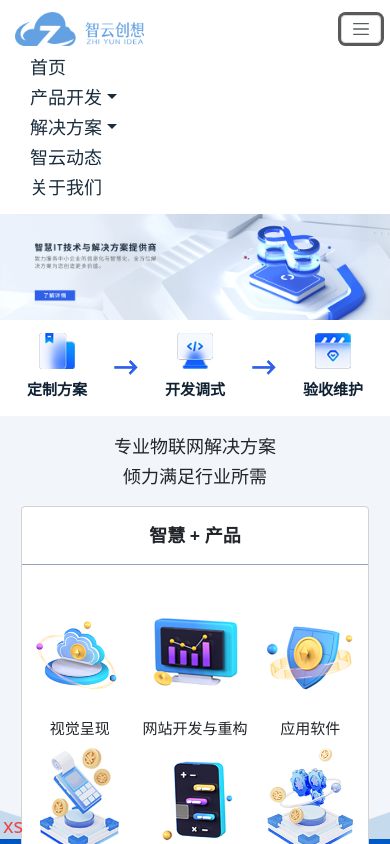
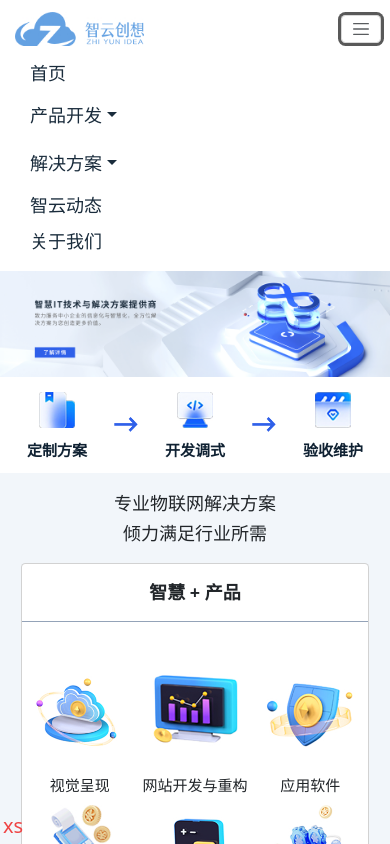
Before and after one commit to wang2333/nextWeb, a Next.js app: page / in a window 390 px wide. Both pictures are taken after a click on the button 361 px from the left and 29 px from the top of the page. Shown: the top 844 px of the page. Built offline with nearby package versions, Linux system fonts and the light colour scheme.

Commit message:
Refactor page and header components for improved layout and readability

```diff
--- a/app/page.tsx
+++ b/app/page.tsx
@@ -120,7 +120,7 @@ export default function IndexPage() {
                     />
                   </Col>
                   <Col>
-                    <Stack className="mb-2 text-center text-lg font-semibold text-nornam md:text-left">
+                    <Stack className="mb-0 text-center text-lg font-semibold text-nornam md:mb-2 md:text-left">
                       {item.title}
                     </Stack>
                     <Stack className="hidden text-gray md:inline-block">
@@ -246,7 +246,7 @@ export default function IndexPage() {
                     alt=""
                     className="inline-block w-12 md:w-20"
                   />
-                  <div className=" my-6 text-center text-xl font-semibold">
+                  <div className="mb-0 mt-6 text-center text-xl font-semibold md:mb-6">
                     {item.title}
                   </div>
                   <div className="hidden w-[50%] text-center text-lg leading-8 md:inline-block">
--- a/components/layout/Header.tsx
+++ b/components/layout/Header.tsx
@@ -52,8 +52,8 @@ function SiteHeader() {
 
           <Navbar.Toggle aria-controls="basic-navbar-nav" className="mr-3" />
 
-          <Navbar.Collapse id="basic-navbar-nav" className="pt-2 md:pt-0">
-            <Nav>
+          <Navbar.Collapse id="basic-navbar-nav" className="pt-3 md:pt-0">
+            <Nav className="flex items-start md:items-center">
               {siteConfig.mainNav.map((item) => {
                 if (item.children) {
                   return (
@@ -62,7 +62,7 @@ function SiteHeader() {
                       key={item.title}
                       id="basic-nav-dropdown"
                       className={cn([
-                        "mx-10 text-xl hover:text-primary",
+                        "mx-10 py-3 text-xl hover:text-primary md:py-0",
                         pathName === item.href && "text-primary",
                       ])}
                       show={show[item.href]}
@@ -81,7 +81,7 @@ function SiteHeader() {
                                 href={child.href}
                                 key={child.href}
                                 className={cn([
-                                  "py-2 text-lg hover:text-primary md:py-3",
+                                  "py-3 text-lg  hover:text-primary md:py-4",
                                   pathName === item.href && "text-primary",
                                 ])}
                               >
@@ -99,7 +99,7 @@ function SiteHeader() {
                       key={item.href}
                       href={item.href}
                       className={cn([
-                        "mx-10 text-xl  hover:text-primary",
+                        "mx-10 py-3 text-xl hover:text-primary md:py-0",
                         pathName === item.href && "text-primary",
                       ])}
                       onMouseLeave={handleHide}
```
